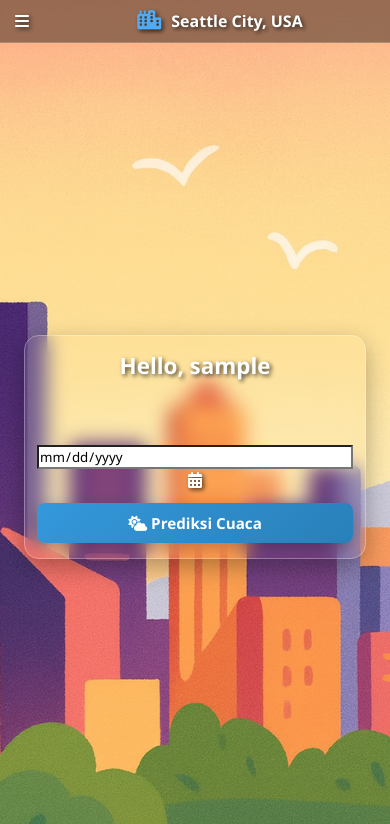
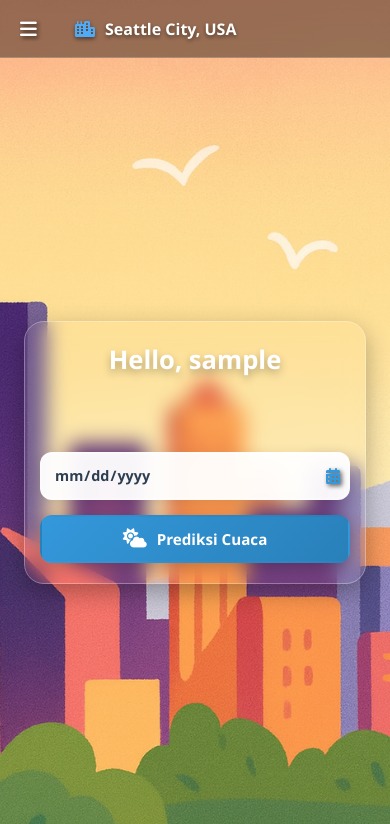
Before and after one commit to dikachafidh/weather-prediction, a Flask app: template templates/index.html in a window 390 px wide. Shown: the top 824 px of the page. Run offline with Flask 3, Linux system fonts and the light colour scheme; the template is opened without the code that fills it: most values are stand-ins (such as "Sample title", 1, 10 or a date in 2020); parts of the project's set-up code (start-up, migrations or seed data) failed here and were passed over; some libraries are stand-ins or nearby versions.

Commit message:
Update style.css

```diff
--- a/static/css/style.css
+++ b/static/css/style.css
@@ -78,23 +85,30 @@ body {
     align-items: center;
     gap: 10px;
     margin: 0;
+    font-weight: 600;
+    text-shadow: 0 2px 4px rgba(0, 0, 0, 0.5);
 }
 
 .nav-brand i {
-    font-size: 1.8rem;
+    font-size: 1.5rem;
     color: #4dabf7;
 }
 
-/* Hamburger Menu (Mobile Only) */
-label[for="humberger"] {
+/* Hamburger Menu */
+.hamburger-label {
     display: none;
     color: white;
-    font-size: 1.8rem;
+    font-size: 1.5rem;
     cursor: pointer;
-    margin-right: 15px;
+    padding: 5px;
+    transition: all 0.3s ease;
 }
 
-#humberger {
+.hamburger-label:hover {
+    transform: scale(1.1);
+}
+
+#hamburger {
     display: none;
 }
 
@@ -143,8 +159,8 @@ nav ul {
 
 .text {
     background: rgba(255, 255, 255, 0);
-    padding: 30px;
-    border-radius: 15px;
+    padding: 40px;
+    border-radius: 20px;
     box-shadow: 0 8px 25px rgba(0, 0, 0, 0.3);
     backdrop-filter: blur(10px);
     -webkit-backdrop-filter: blur(10px);
@@ -157,126 +173,148 @@ nav ul {
 }
 
 #greeting {
-    font-size: 2.2rem;
-    margin-bottom: 15px;
+    font-size: 2.5rem;
+    margin-bottom: 20px;
     color: white;
+    font-weight: 700;
+    text-shadow: 0 4px 8px rgba(0, 0, 0, 0.3);
 }
 
 #weather-text {
-    font-size: 1.8rem;
-    margin-bottom: 15px;
+    font-size: 2rem;
+    margin-bottom: 30px;
     color: white;
-    min-height: 50px;
+    min-height: 60px;
+    font-weight: 600;
+    text-shadow: 0 2px 4px rgba(0, 0, 0, 0.3);
 }
 
-/* Weather Details - SELALU DIHILANGKAN (sesuai gambar) */
-#weather-details {
-    display: none !important; /* SELALU DISEMBUNYIKAN */
-}
-
-/* Search Container */
+/* ======================================
+   SEARCH CONTAINER - PERBAIKAN UTAMA
+   ====================================== */
 #search-container {
-    margin-top: 25px;
+    margin-top: 30px;
     display: flex;
     flex-direction: column;
-    gap: 15px;
-    position: relative;
-}
-
-/* PERBAIKAN: Custom date input styling - DIBUAT MIRIP TOMBOL */
-.date-input-wrapper {
-    position: relative;
+    gap: 20px;
     width: 100%;
 }
 
-/* PERBAIKAN: Input tanggal dibuat seperti tombol */
-.date-input-wrapper input[type="date"] {
-    padding: 14px 20px; /* Padding yang sama dengan tombol */
-    border-radius: 8px;
-    border: none; /* Hilangkan border */
-    background: linear-gradient(135deg, #4CAF50, #45a049); /* Gradient sama dengan tombol */
-    font-size: 1.1rem;
+/* Input wrapper untuk styling yang konsisten */
+.input-wrapper {
+    position: relative;
     width: 100%;
-    color: white; /* Warna teks putih seperti tombol */
-    cursor: pointer;
-    -webkit-appearance: none;
-    appearance: none;
-    font-weight: bold; /* Tebal seperti tombol */
-    text-align: center;
-    transition: all 0.3s ease;
-    box-shadow: 0 4px 15px rgba(0, 0, 0, 0.2);
+    height: 56px; /* Sama dengan tinggi tombol */
 }
 
-/* Styling placeholder untuk input date */
-.date-input-wrapper input[type="date"]:invalid {
-    color: rgba(255, 255, 255, 0.8);
+/* INPUT TANGGAL - WARNA PUTIH */
+#searchDate {
+    width: 100%;
+    height: 100%;
+    padding: 0 50px 0 20px;
+    border-radius: 12px; /* Sama dengan tombol */
+    border: 2px solid rgba(255, 255, 255, 0.3);
+    background: rgba(255, 255, 255, 0.95); /* Background putih */
+    color: #333; /* Text hitam */
+    font-size: 1.1rem;
+    font-weight: 600;
+    cursor: pointer;
+    transition: all 0.3s ease;
+    box-shadow: 0 4px 15px rgba(0, 0, 0, 0.1);
+    appearance: none;
+    -webkit-appearance: none;
+    outline: none;
 }
 
-/* Styling saat hover - efek sama dengan tombol */
-.date-input-wrapper input[type="date"]:hover {
-    background: linear-gradient(135deg, #45a049, #3d8b40);
-    transform: translateY(-2px);
-    box-shadow: 0 5px 20px rgba(0, 0, 0, 0.3);
+/* Placeholder custom */
+.input-wrapper .placeholder {
+    position: absolute;
+    left: 20px;
+    top: 50%;
+    transform: translateY(-50%);
+    color: #666;
+    font-size: 1.1rem;
+    font-weight: 600;
+    pointer-events: none;
+    transition: all 0.3s ease;
+    z-index: 1;
 }
 
-/* Styling saat focus */
-.date-input-wrapper input[type="date"]:focus {
-    outline: none;
-    background: linear-gradient(135deg, #3d8b40, #357a38);
-    box-shadow: 0 0 0 3px rgba(76, 175, 80, 0.3);
+/* Hide placeholder when input has value or is focused */
+#searchDate:valid ~ .placeholder,
+#searchDate:focus ~ .placeholder {
+    opacity: 0;
+    visibility: hidden;
 }
 
-/* PERBAIKAN: Icon kalender - disesuaikan dengan tema tombol */
-.date-input-wrapper::after {
-    content: '\f073'; /* FontAwesome calendar icon */
-    font-family: 'Font Awesome 6 Free';
-    font-weight: 900;
+/* Icon kalender - warna biru untuk kontras dengan background putih */
+.input-wrapper i {
     position: absolute;
     right: 20px;
     top: 50%;
     transform: translateY(-50%);
-    color: white; /* Warna putih seperti tombol */
+    color: #3498db; /* Warna biru */
     font-size: 1.2rem;
     pointer-events: none;
-    z-index: 1;
+    z-index: 2;
+    transition: color 0.3s ease;
 }
 
-/* Remove default calendar icon on WebKit browsers */
-.date-input-wrapper input[type="date"]::-webkit-calendar-picker-indicator {
-    position: absolute;
-    right: 0;
-    top: 0;
-    width: 100%;
-    height: 100%;
-    opacity: 0; /* Hide default icon */
-    cursor: pointer;
-    z-index: 2;
+/* Hover effect untuk input tanggal */
+#searchDate:hover {
+    background: white;
+    transform: translateY(-2px);
+    box-shadow: 0 6px 20px rgba(0, 0, 0, 0.15);
+    border-color: rgba(76, 175, 80, 0.5);
 }
 
-/* PERBAIKAN: Untuk teks tanggal yang sudah dipilih */
-.date-input-wrapper input[type="date"]:valid {
-    color: white;
+#searchDate:hover + i {
+    color: #2980b9;
 }
 
-/* Button - TOMBOL PREDIKSI CUACA */
+/* Focus effect untuk input tanggal */
+#searchDate:focus {
+    background: white;
+    box-shadow: 0 0 0 3px rgba(76, 175, 80, 0.3);
+    border-color: #4CAF50;
+    transform: translateY(-2px);
+}
+
+#searchDate:focus + i {
+    color: #1f639b;
+}
+
+/* Saat input memiliki value */
+#searchDate:valid {
+    color: #2c3e50;
+}
+
+/* TOMBOL PREDIKSI - WARNA BIRU */
 button {
-    padding: 14px 30px;
-    background: linear-gradient(135deg, #3498db, #2980b9); /* Warna berbeda dari input tanggal */
+    width: 100%;
+    height: 56px; /* Sama dengan tinggi input */
+    padding: 0 30px;
+    background: linear-gradient(135deg, #3498db, #2980b9); /* Gradient biru */
     color: white;
     border: none;
-    border-radius: 8px;
+    border-radius: 12px; /* Sama dengan input */
     cursor: pointer;
-    font-weight: bold;
+    font-weight: 700;
     font-size: 1.1rem;
     transition: all 0.3s ease;
-    width: 100%;
     box-shadow: 0 4px 15px rgba(0, 0, 0, 0.2);
+    display: flex;
+    align-items: center;
+    justify-content: center;
+    gap: 10px;
+    border: 2px solid transparent;
 }
 
 button:hover {
     background: linear-gradient(135deg, #2980b9, #1f639b);
-    transform: translateY(-2px);
-    box-shadow: 0 5px 20px rgba(0, 0, 0, 0.3);
+    transform: translateY(-3px);
+    box-shadow: 0 6px 20px rgba(0, 0, 0, 0.3);
+    border-color: rgba(255, 255, 255, 0.3);
 }
 
 button:active {
@@ -284,97 +322,101 @@ button:active {
     box-shadow: 0 2px 10px rgba(0, 0, 0, 0.2);
 }
 
-/* Prediction Result - Hidden by default */
+button i {
+    font-size: 1.2rem;
+}
+
+/* Hide default calendar picker icon */
+#searchDate::-webkit-calendar-picker-indicator {
+    position: absolute;
+    right: 0;
+    top: 0;
+    width: 100%;
+    height: 100%;
+    margin: 0;
+    padding: 0;
+    opacity: 0;
+    cursor: pointer;
+    z-index: 3;
+}
+
+/* ======================================
+   PREDICTION RESULT
+   ====================================== */
 #prediction-result {
-    margin-top: 20px;
-    padding: 20px;
+    margin-top: 25px;
+    padding: 25px;
     background: rgba(255, 255, 255, 0.1);
-    border-radius: 10px;
+    border-radius: 15px;
     border: 1px solid rgba(255, 255, 255, 0.2);
-    display: none; /* Hidden by default */
+    display: none;
+    animation: fadeIn 0.5s ease-out;
 }
 
 #prediction-result.has-content {
-    display: block; /* Show when has content */
+    display: block;
 }
 
-/* Styling untuk hasil prediksi */
 .prediction-title {
-    font-size: 1.3rem;
-    margin-bottom: 15px;
+    font-size: 1.4rem;
+    margin-bottom: 20px;
     color: rgba(255, 255, 255, 0.95);
     text-align: center;
+    font-weight: 700;
 }
 
 .result-grid {
     display: grid;
     grid-template-columns: repeat(2, 1fr);
-    gap: 12px;
-    margin-bottom: 15px;
+    gap: 15px;
+    margin-bottom: 20px;
 }
 
 .result-item {
     background: rgba(255, 255, 255, 0.15);
-    padding: 12px;
-    border-radius: 8px;
+    padding: 15px;
+    border-radius: 10px;
     text-align: center;
     transition: all 0.3s ease;
 }
 
 .result-item:hover {
-    transform: translateY(-2px);
+    transform: translateY(-3px);
     background: rgba(255, 255, 255, 0.2);
 }
 
 .result-label {
-    font-size: 0.85em;
+    font-size: 0.9em;
     color: rgba(255, 255, 255, 0.8);
-    margin-bottom: 5px;
+    margin-bottom: 8px;
     display: block;
+    text-transform: uppercase;
+    letter-spacing: 0.5px;
 }
 
 .result-value {
     font-weight: bold;
-    font-size: 1.2em;
+    font-size: 1.4em;
     color: white;
+    text-shadow: 0 2px 4px rgba(0, 0, 0, 0.2);
 }
 
 .prediction-summary {
     background: rgba(255, 255, 255, 0.1);
-    padding: 12px;
-    border-radius: 8px;
+    padding: 15px;
+    border-radius: 10px;
     text-align: center;
     font-style: italic;
     color: rgba(255, 255, 255, 0.95);
-    margin-top: 10px;
+    margin-top: 15px;
+    font-size: 1.1em;
 }
 
-/* Loading spinner */
-.loading-spinner {
-    text-align: center;
-    color: rgba(255, 255, 255, 0.8);
-    padding: 20px;
-}
-
-.fa-spinner {
-    margin-right: 8px;
-}
-
-/* Error message */
-.error-message {
-    color: #ff6b6b;
-    text-align: center;
-    padding: 10px;
-    background: rgba(255, 107, 107, 0.1);
-    border-radius: 8px;
-    border: 1px solid rgba(255, 107, 107, 0.3);
-}
-
-/* Animation for elements */
+/* Animations */
 @keyframes fadeIn {
     from {
         opacity: 0;
-        transform: translateY(10px);
+        transform: translateY(20px);
     }
     to {
         opacity: 1;
@@ -382,57 +424,72 @@ button:active {
     }
 }
 
-#prediction-result.has-content {
-    animation: fadeIn 0.5s ease-out;
-}
-
 /* ======================================
    RESPONSIVE DESIGN - TABLET (768px ke bawah)
    ====================================== */
 @media (max-width: 768px) {
+    .nav-flex {
+        padding: 12px 15px;
+    }
+
     .nav-brand h1 {
-        font-size: 1.2rem;
+        font-size: 1.3rem;
     }
 
     .nav-brand i {
-        font-size: 1.5rem;
+        font-size: 1.3rem;
     }
 
     #greeting {
-        font-size: 1.8rem;
+        font-size: 2rem;
     }
 
     #weather-text {
-        font-size: 1.5rem;
-        min-height: 40px;
+        font-size: 1.6rem;
+        min-height: 50px;
     }
 
     .text {
-        padding: 25px 20px;
+        padding: 30px 25px;
     }
 
-    #prediction-result {
-        padding: 15px;
+    /* Search container tablet */
+    #search-container {
+        gap: 15px;
     }
 
-    .prediction-title {
-        font-size: 1.2rem;
+    .input-wrapper {
+        height: 52px;
     }
 
-    /* Date input tablet */
-    .date-input-wrapper input[type="date"] {
-        padding: 12px 40px 12px 20px;
+    #searchDate {
+        padding: 0 45px 0 18px;
         font-size: 1rem;
     }
 
-    .date-input-wrapper::after {
+    .input-wrapper i {
         right: 15px;
         font-size: 1.1rem;
     }
 
+    .input-wrapper .placeholder {
+        font-size: 1rem;
+        left: 18px;
+    }
+
     button {
-        padding: 12px;
+        height: 52px;
+        padding: 0 25px;
         font-size: 1rem;
+    }
+
+    /* Prediction result */
+    #prediction-result {
+        padding: 20px;
+    }
+
+    .prediction-title {
+        font-size: 1.3rem;
     }
 }
 
@@ -441,29 +498,27 @@ button:active {
    ====================================== */
 @media (max-width: 600px) {
     /* Navigation Mobile */
-    label[for="humberger"] {
+    .hamburger-label {
         display: block;
         order: -1;
-    }
-
-    #humberger:checked ~ .nav-brand,
-    #humberger:checked ~ nav {
-        display: block;
+        font-size: 1.4rem;
     }
 
     .nav-flex {
         flex-wrap: wrap;
         padding: 10px 15px;
+        gap: 15px;
     }
 
     .nav-brand {
-        width: calc(100% - 50px);
         order: 2;
+        width: calc(100% - 60px);
+        justify-content: flex-start;
     }
 
     .nav-brand h1 {
         font-size: 1.1rem;
-        justify-content: center;
+        justify-content: flex-start;
     }
 
     nav {
@@ -482,84 +537,80 @@ button:active {
     }
 
     .logout-btn {
-        padding: 8px 16px;
-        font-size: 0.9rem;
+        width: 100%;
         justify-content: center;
+        padding: 10px;
     }
 
-    /* Hero Section Mobile */
+    /* Hero Section */
     #hero-container {
         padding: 80px 15px 30px;
     }
 
     .text {
         width: 95%;
-        padding: 20px 15px;
-        margin-top: 0;
+        padding: 25px 20px;
+        margin-top: 10px;
     }
 
     #greeting {
-        font-size: 1.6rem;
-        line-height: 1.3;
+        font-size: 1.8rem;
+        margin-bottom: 15px;
     }
 
     #weather-text {
-        font-size: 1.3rem;
-        line-height: 1.3;
-        min-height: 35px;
+        font-size: 1.4rem;
+        margin-bottom: 25px;
+        min-height: 40px;
     }
 
-    /* Search Container Mobile */
+    /* Search Container */
     #search-container {
-        margin-top: 20px;
-        gap: 12px;
+        margin-top: 25px;
+        gap: 15px;
     }
 
-    .date-input-wrapper input[type="date"] {
-        padding: 12px 40px 12px 15px;
+    .input-wrapper {
+        height: 50px;
+    }
+
+    #searchDate {
+        padding: 0 40px 0 15px;
         font-size: 0.95rem;
     }
 
-    .date-input-wrapper::after {
+    .input-wrapper i {
         right: 12px;
         font-size: 1.1rem;
     }
 
+    .input-wrapper .placeholder {
+        font-size: 0.95rem;
+        left: 15px;
+    }
+
     button {
-        padding: 12px;
+        height: 50px;
+        padding: 0 20px;
         font-size: 1rem;
     }
 
-    /* Fix input tanggal untuk mobile */
-    #search-container input[type="date"] {
-        width: 100%;
-        max-width: 100%;
-        box-sizing: border-box;
-        -webkit-appearance: none;
-        appearance: none;
-    }
-
-    #search-container input[type="date"]::-webkit-calendar-picker-indicator {
-        position: absolute;
-        right: 12px;
-        background: transparent;
-        padding: 0;
-        margin: 0;
-        cursor: pointer;
-    }
-
-    /* Grid responsive untuk mobile */
+    /* Prediction Result */
     .result-grid {
         grid-template-columns: 1fr;
-        gap: 10px;
+        gap: 12px;
     }
 
     .result-item {
-        padding: 10px;
+        padding: 12px;
     }
 
     #prediction-result {
-        padding: 15px;
+        padding: 18px;
+    }
+
+    .prediction-title {
+        font-size: 1.2rem;
     }
 }
 
@@ -572,44 +623,60 @@ button:active {
     }
 
     .nav-brand i {
+        font-size: 1rem;
+    }
+
+    .hamburger-label {
         font-size: 1.2rem;
     }
 
     #greeting {
-        font-size: 1.4rem;
+        font-size: 1.6rem;
     }
 
     #weather-text {
-        font-size: 1.1rem;
-        min-height: 30px;
+        font-size: 1.2rem;
+        min-height: 35px;
     }
 
     .text {
-        padding: 15px 12px;
+        padding: 20px 15px;
     }
 
-    .date-input-wrapper input[type="date"] {
-        padding: 10px 35px 10px 12px;
+    /* Search Container */
+    .input-wrapper {
+        height: 48px;
+    }
+
+    #searchDate {
+        padding: 0 35px 0 12px;
         font-size: 0.9rem;
     }
 
-    .date-input-wrapper::after {
+    .input-wrapper i {
         right: 10px;
         font-size: 1rem;
     }
 
+    .input-wrapper .placeholder {
+        font-size: 0.9rem;
+        left: 12px;
+    }
+
     button {
-        padding: 10px;
+        height: 48px;
+        padding: 0 15px;
         font-size: 0.95rem;
     }
 
     .logout-btn {
-        padding: 7px 14px;
-        font-size: 0.85rem;
+        font-size: 0.9rem;
+        padding: 8px 12px;
     }
 
+    /* Prediction Result */
     #prediction-result {
-        padding: 12px;
+        padding: 15px;
     }
 
     .prediction-title {
```
Also changed, not shown: other parts of static/css/style.css (+53 -20 lines).
